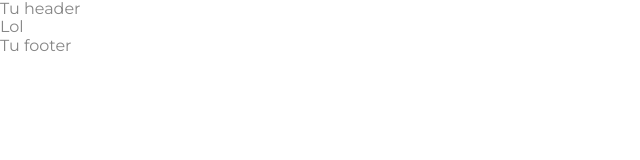
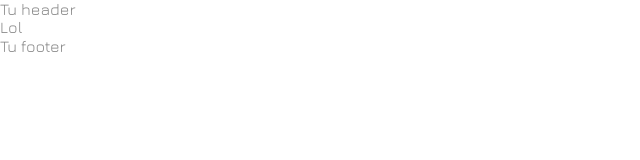
Before and after one commit to tomekmy/mysliwiec.pro-Gatsby.js, a Gatsby site: page / in a window 1280 px wide. Shown: the full height of the page, 0-640 px from the left. Built offline with nearby package versions, Linux system fonts and the light colour scheme; Gatsby itself is replaced by a stand-in of ours.

Commit message:
Add font

```diff
--- a/src/style/main.scss
+++ b/src/style/main.scss
@@ -1,7 +1,7 @@
 @import 'normalize.css/normalize';
 @import '_variables';
 @import '_classes';
-@import url('https://fonts.googleapis.com/css?family=Montserrat:400,600,700&display=swap');
+@import url('https://fonts.googleapis.com/css?family=Jura:400,300,500,600&subset=latin,latin-ext');
 
 html, body, #root {
   position: relative;
@@ -9,7 +9,7 @@
   height: 100%;
   color: $primary-font-color;
   margin: 0;
-  font-family: 'Montserrat', sans-serif;
+  font-family: Jura, sans-serif;
   -webkit-font-smoothing: antialiased;
   -moz-osx-font-smoothing: grayscale;
 }
```
